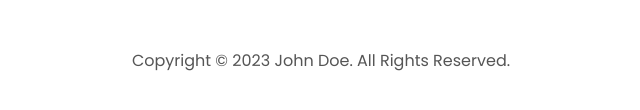
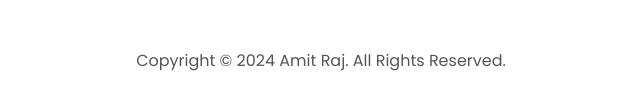
Before and after one commit to amit-raj8/amit-portfolio, a plain HTML site: page index.html in a window 1280 px wide. Shown: the part 4566-4676 px from the top of the page, 319-959 px from the left. Drawn offline with Linux system fonts and the light colour scheme.

Commit message:
updating

```diff
--- a/index.html
+++ b/index.html
@@ -375,7 +375,7 @@
           </ul>
         </div>
       </nav>
-      <p>Copyright &#169; 2023 John Doe. All Rights Reserved.</p>
+      <p>Copyright &#169; 2024 Amit Raj. All Rights Reserved.</p>
     </footer>
     <script src="script.js"></script>
   </body>
```
